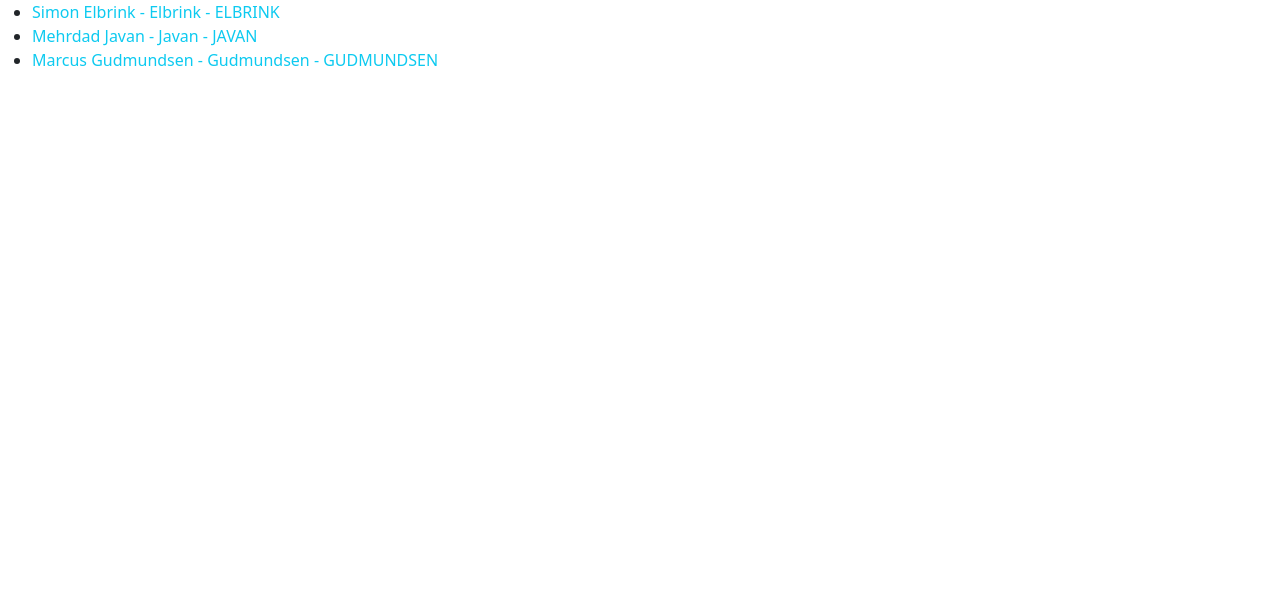
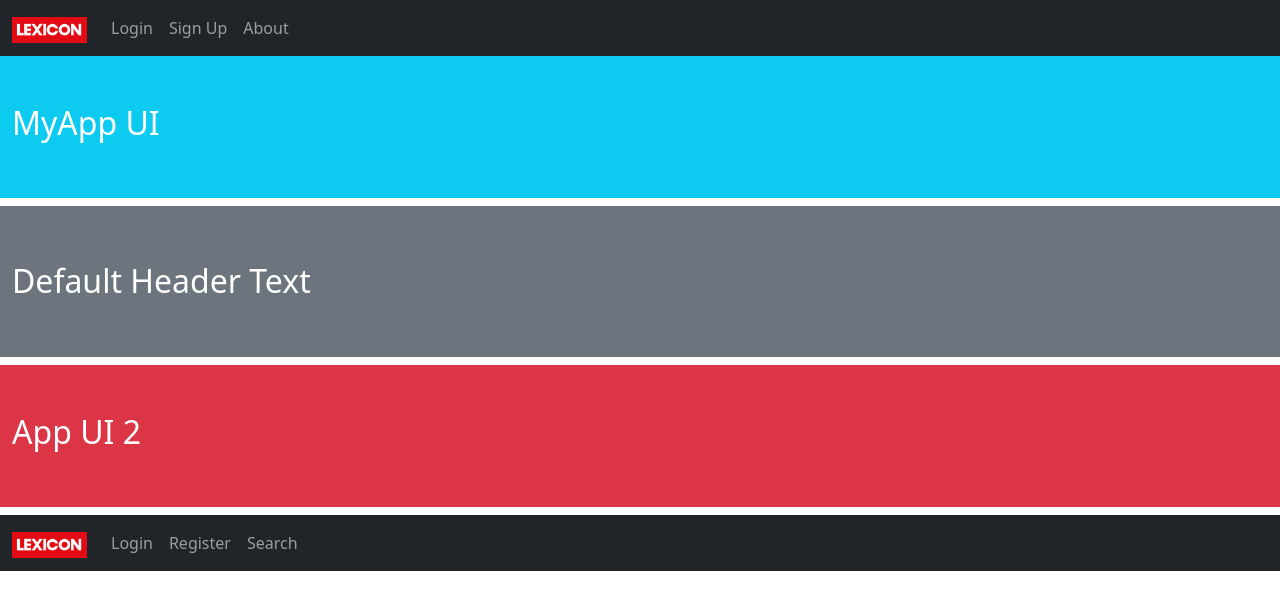
Before and after one commit to GogoFC/g48-front-end, a React (Create React App) app in the folder g48-react-lecture/: page / in a window 1280 px wide. Shown: the top 610 px of the page. Built offline with nearby package versions, Linux system fonts and the light colour scheme.

Commit message:
React Fundamentals - Props  - Header/Nav

```diff
--- /dev/null
+++ b/g48-react-lecture/src/ex4_props/App.js
@@ -0,0 +1,29 @@
+import React from 'react';
+import Header, { Nav } from './Header';
+
+const App = () => {
+
+    const headerText = "MyApp UI";
+    const pagePrimaryColor = "info";
+
+    const logo = "logo.jpg";
+    const links = ["Login", "Sign Up", "About"];
+
+
+    return (
+        <div>
+
+            <Nav logo={logo} links={links} />
+
+            <Header text={headerText} bgColor={pagePrimaryColor} />
+            <Header />
+            <Header text={"App UI 2"} bgColor="danger" />
+
+            <Nav logo={logo} links={["Login", "Register", "Search",]} />
+
+
+        </div>
+    );
+};
+
+export default App;
--- /dev/null
+++ b/g48-react-lecture/src/ex4_props/Header.js
@@ -0,0 +1,53 @@
+import React from 'react';
+
+const Header = (props) => {
+    return (
+        <header className={`container-fluid bg-${props.bgColor ? props.bgColor : "secondary"} text-white py-5 mb-2`}>
+            <h2>{props.text && props.text}</h2>
+            <h2>{!props.text && "Default Header Text"}</h2>
+        </header>
+    );
+};
+
+
+export const Nav = (props) => {
+
+    //Destructuring
+    const { logo, links } = props;
+
+
+    return (
+        <nav className="navbar navbar-expand-sm bg-dark navbar-dark">
+            <div className="container-fluid">
+                <a className="navbar-brand" href="#">
+                    <img src={logo} width={75} alt={logo} />
+                </a>
+
+                <button className="navbar-toggler" type="button" data-bs-toggle="collapse" data-bs-target="#collapsibleNavbar">
+                    <span className="navbar-toggler-icon"></span>
+                </button>
+                <div className="collapse navbar-collapse" id="collapsibleNavbar">
+                    <ul className="navbar-nav">
+                        {
+                            links.map((link) => {
+                                const liElement =
+                                    <li className="nav-item">
+                                        <a className="nav-link" href="#">
+                                            {link}
+                                        </a>
+                                    </li>;
+                                return liElement;
+                            })
+                        }
+
+                    </ul>
+                </div>
+            </div>
+        </nav>
+    );
+}
+
+
+
+
+export default Header;
--- a/g48-react-lecture/src/index.js
+++ b/g48-react-lecture/src/index.js
@@ -2,14 +2,16 @@
 import "bootstrap/dist/css/bootstrap.css";
 import "bootstrap/dist/js/bootstrap.js";
 
-import App from "./ex2_functions/App";
 import NameList from "./ex4_props/NameList";
+import App from "./ex4_props/App.js";
 
 
 const root = ReactDOM.createRoot(document.getElementById("root"));
 
-const names = ["Simon Elbrink", "Mehrdad Javan", "Marcus Gudmundsen"];
+//const names = ["Simon Elbrink", "Mehrdad Javan", "Marcus Gudmundsen"];
+
+/* <NameList names={names} />*/
 
 root.render(
-    <NameList names={names} />
+    <App/>
 )
```
Also changed, not shown: g48-react-lecture/public/logo.jpg (added).
